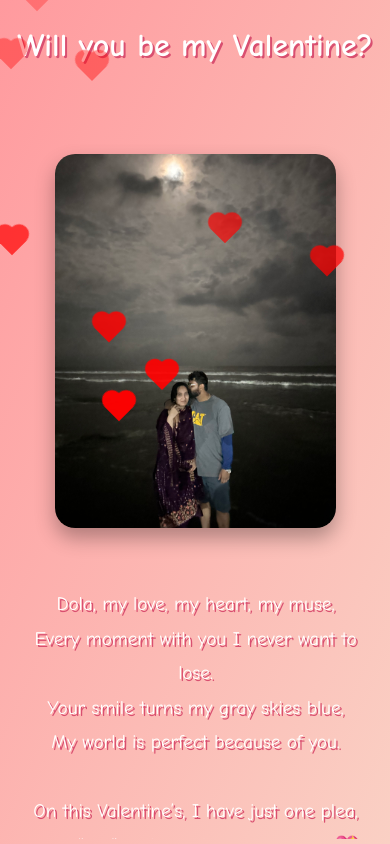
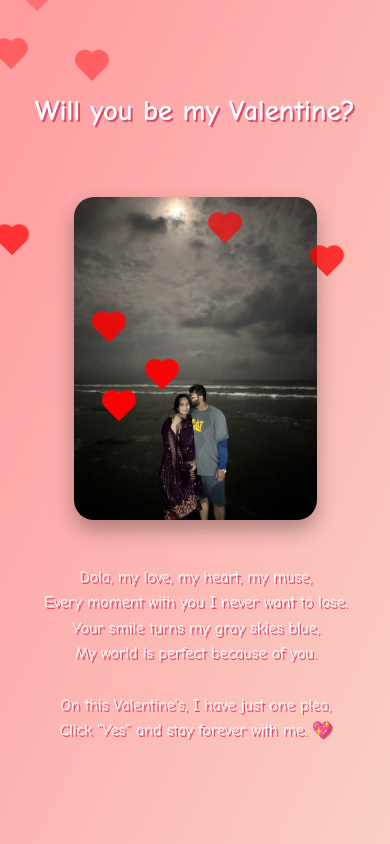
Before and after one commit to guykarim/Valentine-Special, a plain HTML site: page index.html in a window 390 px wide. Both pictures are taken after a click on the button "Yes". Drawn offline with Linux system fonts and the light colour scheme.

Commit message:
Refactor index.html for improved styling and functionality

```diff
--- a/index.html
+++ b/index.html
@@ -20,16 +20,16 @@
   }
 
   h1 {
-    font-size: 2.5em;
+    font-size: 2em;
     color: #fff;
     text-shadow: 2px 2px #d94f70;
-    margin-bottom: 50px;
+    margin-bottom: 40px;
   }
 
   button {
-    font-size: 1.5em;
-    padding: 15px 30px;
-    margin: 20px;
+    font-size: 1.2em;
+    padding: 12px 25px;
+    margin: 15px;
     cursor: pointer;
     border-radius: 12px;
     border: none;
@@ -53,34 +53,37 @@
     background-color: #ffe066;
     color: #333;
     position: absolute;
+    left: 50%; /* start in center */
+    top: 60%;
+    transform: translate(-50%, -50%);
   }
 
   #result {
     display: none;
-    margin-top: 30px;
-    max-width: 90%;
-    max-height: 80vh;
+    margin-top: 20px;
+    max-width: 80%;
+    max-height: 70vh;
     overflow-y: auto;
     animation: fadeIn 1s forwards;
     padding: 10px;
   }
 
   #result img {
-    width: 80%;
-    max-width: 400px;
+    width: 60%;          /* smaller image */
+    max-width: 300px;
     height: auto;
     border-radius: 20px;
     box-shadow: 0 10px 20px rgba(0,0,0,0.3);
   }
 
   #result p {
-    font-size: 1.5em;
-    margin-top: 20px;
+    font-size: 1.2em;    /* smaller text */
+    margin-top: 15px;
     color: #fff;
     text-shadow: 2px 2px #d94f70;
     animation: fadeInText 2s forwards;
-    line-height: 2em;
-    white-space: pre-line; /* preserves line breaks */
+    line-height: 1.8em;
+    white-space: pre-line;
   }
 
   @keyframes fadeIn {
@@ -120,9 +123,10 @@
 
   /* Responsive adjustments */
   @media(max-width: 500px) {
-    h1 { font-size: 2em; }
-    button { font-size: 1.2em; padding: 10px 20px; }
-    #result p { font-size: 1.2em; line-height: 1.8em; }
+    h1 { font-size: 1.8em; }
+    button { font-size: 1em; padding: 8px 18px; }
+    #result p { font-size: 1em; line-height: 1.6em; }
+    #result img { width: 80%; max-width: 250px; }
   }
 </style>
 </head>
@@ -162,7 +166,7 @@ Click “Yes” and stay forever with me. 💖
   }
   setInterval(createHeart, 300);
 
-  // No button moves away
+  // Constrain No button movement inside viewport
   document.addEventListener('mousemove', (e) => {
     const x = e.clientX;
     const y = e.clientY;
@@ -172,8 +176,8 @@ Click “Yes” and stay forever with me. 💖
     if(distance < 120){
       const newX = Math.random() * (window.innerWidth - noBtn.offsetWidth);
       const newY = Math.random() * (window.innerHeight - noBtn.offsetHeight);
-      noBtn.style.left = newX + 'px';
-      noBtn.style.top = newY + 'px';
+      noBtn.style.left = Math.max(0, Math.min(newX, window.innerWidth - noBtn.offsetWidth)) + 'px';
+      noBtn.style.top = Math.max(0, Math.min(newY, window.innerHeight - noBtn.offsetHeight)) + 'px';
     }
   });
 
```
